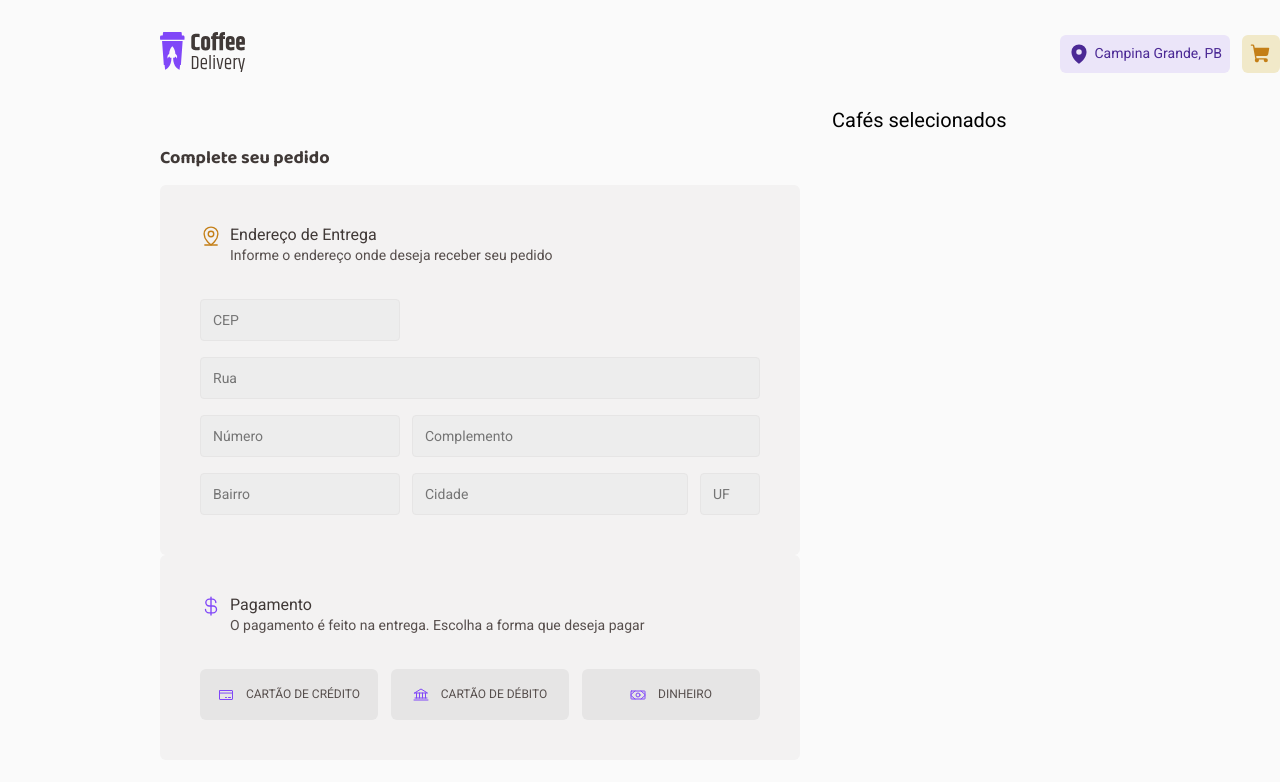
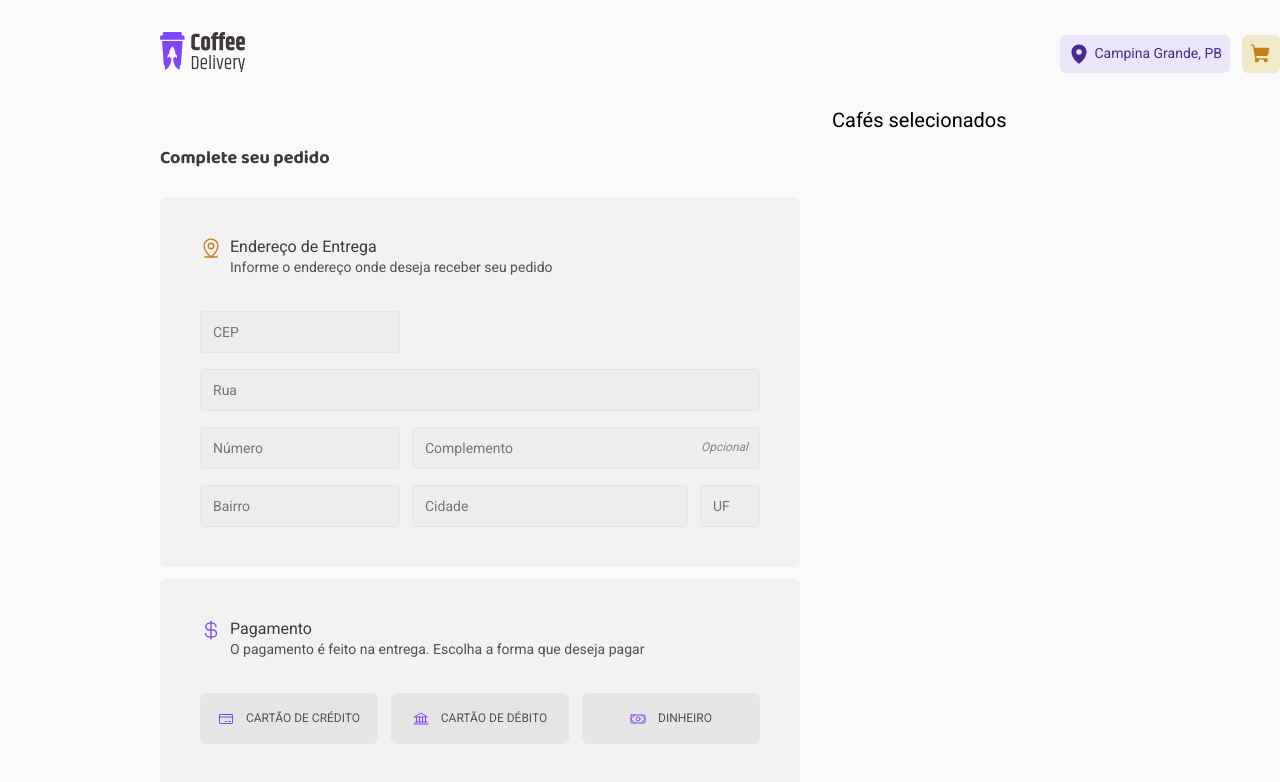
Before and after one commit to brenoq/coffeeShop, a React (Vite) app: page /cart in a window 1280 px wide. Shown: the top 782 px of the page. Built offline with nearby package versions, Linux system fonts and the light colour scheme.

Commit message:
Created InputText component

```diff
--- /dev/null
+++ b/src/components/InputText/index.tsx
@@ -0,0 +1,34 @@
+import { ChangeEvent, useState } from 'react'
+import { InputTextContainer } from './styles'
+
+interface InputTextProps {
+  id: string
+  name: string
+  place: string
+  isOptional?: boolean
+}
+
+export function InputText({
+  id,
+  name,
+  place,
+  isOptional = false,
+}: InputTextProps) {
+  const [optional, setOptional] = useState(isOptional)
+
+  function handleChangeInfo(e: ChangeEvent<HTMLInputElement>) {
+    e.target.value.length > 0 ? setOptional(false) : setOptional(isOptional)
+  }
+
+  return (
+    <InputTextContainer id={id}>
+      <input
+        onChange={handleChangeInfo}
+        type="text"
+        name={name}
+        placeholder={place}
+      />
+      <span>{optional ? 'Opcional' : ''}</span>
+    </InputTextContainer>
+  )
+}
--- /dev/null
+++ b/src/components/InputText/styles.ts
@@ -0,0 +1,37 @@
+import { styled } from 'styled-components'
+
+export const InputTextContainer = styled.div`
+  position: relative;
+
+  input {
+    width: 100%;
+    height: 4.2rem;
+    border-radius: 4px;
+    padding: 1.2rem;
+
+    border: 1px solid ${(props) => props.theme['base-button']};
+    background: ${(props) => props.theme['base-input']};
+
+    color: ${(props) => props.theme['base-label']};
+    font-size: 1.4rem;
+    font-family: 'Roboto', sans-serif;
+  }
+
+  input:focus {
+    outline: 0;
+    box-shadow: 0 0 0 1px ${(props) => props.theme['yellow-dark']};
+  }
+
+  span {
+    position: absolute;
+
+    top: 50%;
+    transform: translateY(-50%);
+    right: 1.2rem;
+
+    color: ${(props) => props.theme['base-label']};
+    font-size: 1.2rem;
+    font-family: 'Roboto', sans-serif;
+    font-style: italic;
+  }
+`
--- a/src/pages/Cart/components/OrderForm/index.tsx
+++ b/src/pages/Cart/components/OrderForm/index.tsx
@@ -6,6 +6,7 @@ import {
   Money,
 } from 'phosphor-react'
 import { OrderFormContainer } from '../OrderForm/styles'
+import { InputText } from '../../../../components/InputText'
 
 export function OrderForm() {
   return (
@@ -22,18 +23,18 @@ export function OrderForm() {
         </div>
 
         <div className="main">
-          <input id="div1" type="text" name="cep" placeholder="CEP" />
-          <input id="div2" type="text" name="rua" placeholder="Rua" />
-          <input id="div3" type="text" name="numero" placeholder="Número" />
-          <input
+          <InputText id="div1" name="cep" place="CEP" />
+          <InputText id="div2" name="rua" place="Rua" />
+          <InputText id="div3" name="numero" place="Número" />
+          <InputText
             id="div4"
-            type="text"
             name="complemento"
-            placeholder="Complemento"
+            place="Complemento"
+            isOptional
           />
-          <input id="div5" type="text" name="bairro" placeholder="Bairro" />
-          <input id="div6" type="text" name="cidade" placeholder="Cidade" />
-          <input id="div7" type="text" name="uf" placeholder="UF" />
+          <InputText id="div5" name="bairro" place="Bairro" />
+          <InputText id="div6" name="cidade" place="Cidade" />
+          <InputText id="div7" name="uf" place="UF" />
         </div>
       </div>
 
--- a/src/pages/Cart/components/OrderForm/styles.ts
+++ b/src/pages/Cart/components/OrderForm/styles.ts
@@ -3,6 +3,7 @@ import { styled } from 'styled-components'
 export const OrderFormContainer = styled.div`
   display: flex;
   flex-direction: column;
+  gap: 1.2rem;
 
   width: 64rem;
 
@@ -60,20 +61,7 @@ export const OrderFormContainer = styled.div`
       grid-column-gap: 12px;
       grid-row-gap: 16px;
 
-      input {
-        height: 4.2rem;
-        border-radius: 4px;
-        padding: 1.2rem;
-
-        border: 1px solid ${(props) => props.theme['base-button']};
-        background: ${(props) => props.theme['base-input']};
-
-        color: ${(props) => props.theme['base-label']};
-        font-size: 1.4rem;
-        font-family: 'Roboto', sans-serif;
-      }
-
-      #div1 {
+      div > #div1 {
         grid-area: 1 / 1 / 2 / 2;
       }
       #div2 {
```
